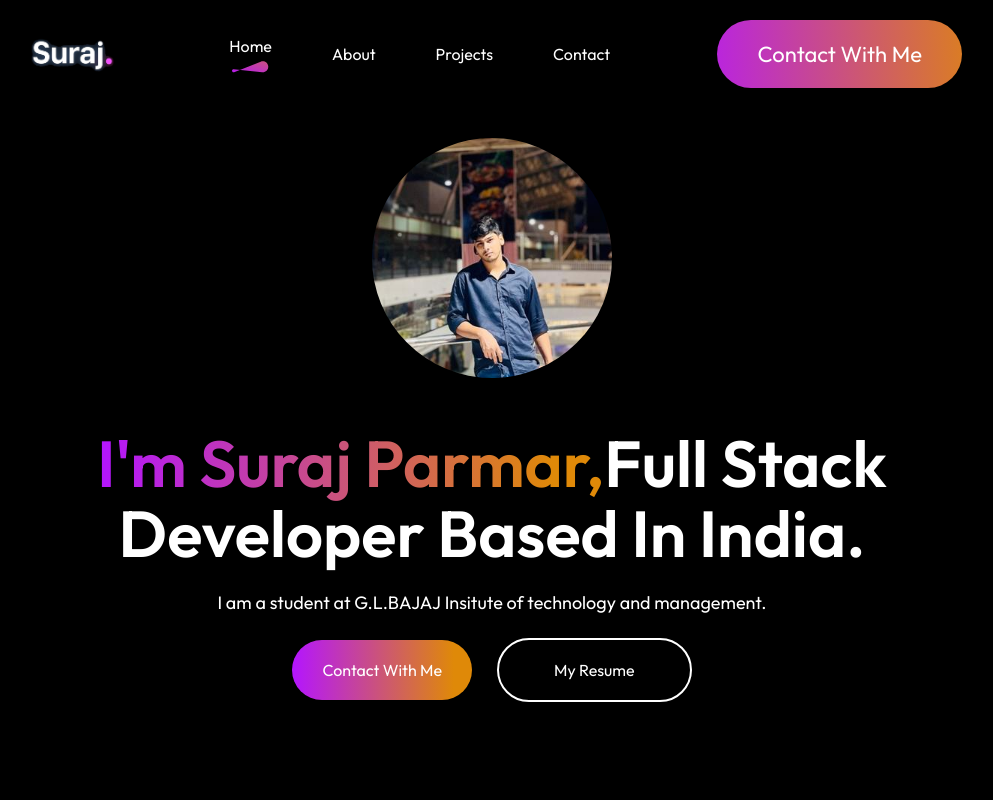
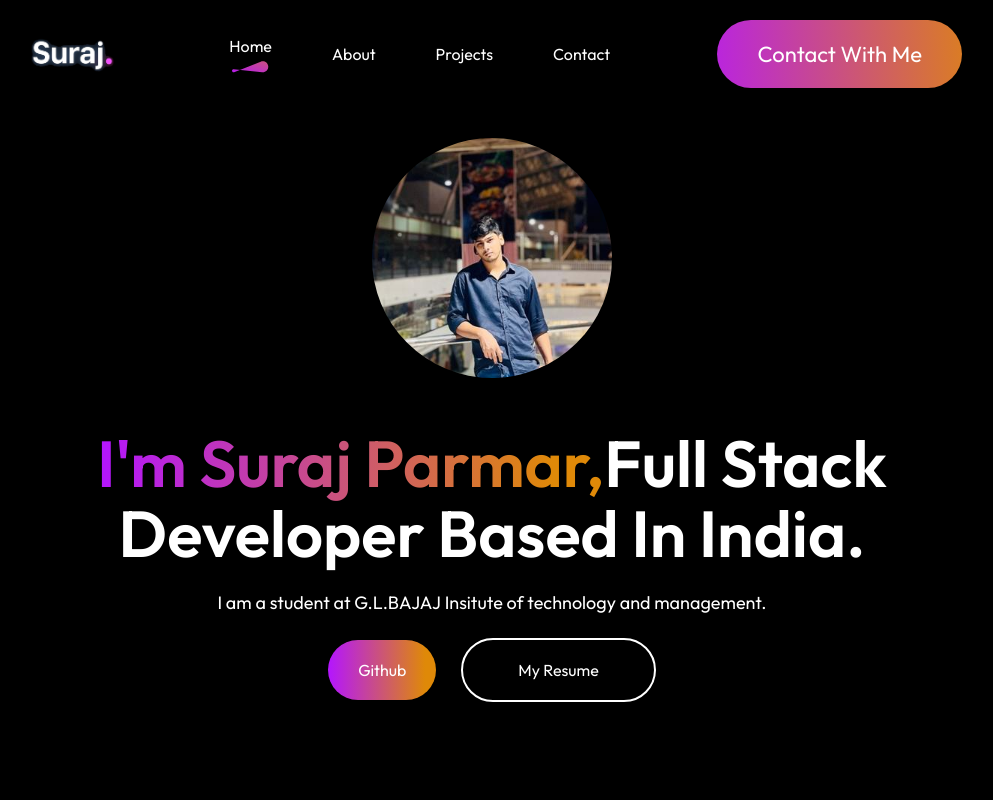
Before and after one commit to SURAJ-PARMAR2005/Portfolio_react, a React (Vite) app: page / in a window 1280 px wide. Shown: the top 800 px of the page, without its empty margins (148-1141 px from the left). Built offline with nearby package versions, Linux system fonts and the light colour scheme.

Commit message:
Update Hero.jsx
changed button

```diff
--- a/src/components/Hero/Hero.jsx
+++ b/src/components/Hero/Hero.jsx
@@ -9,7 +9,8 @@
       <p>I am a student at G.L.BAJAJ Insitute of technology and management.</p>
       <div className="hero-action">
         <div className="hero-connect">
-            <AnchorLink className='anchor-link' offset={50} href='#contact'>Contact With Me</AnchorLink>
+            {/* <AnchorLink className='anchor-link' offset={50} href='#contact'>Contact With Me</AnchorLink> */}
+          <a className='anchor-link' href='https://github.com/SURAJ-PARMAR2005'>Github</a>
         </div>
         <a href={assets.resume} download={assets.resume} className="hero-resume">My Resume</a>
 
```
